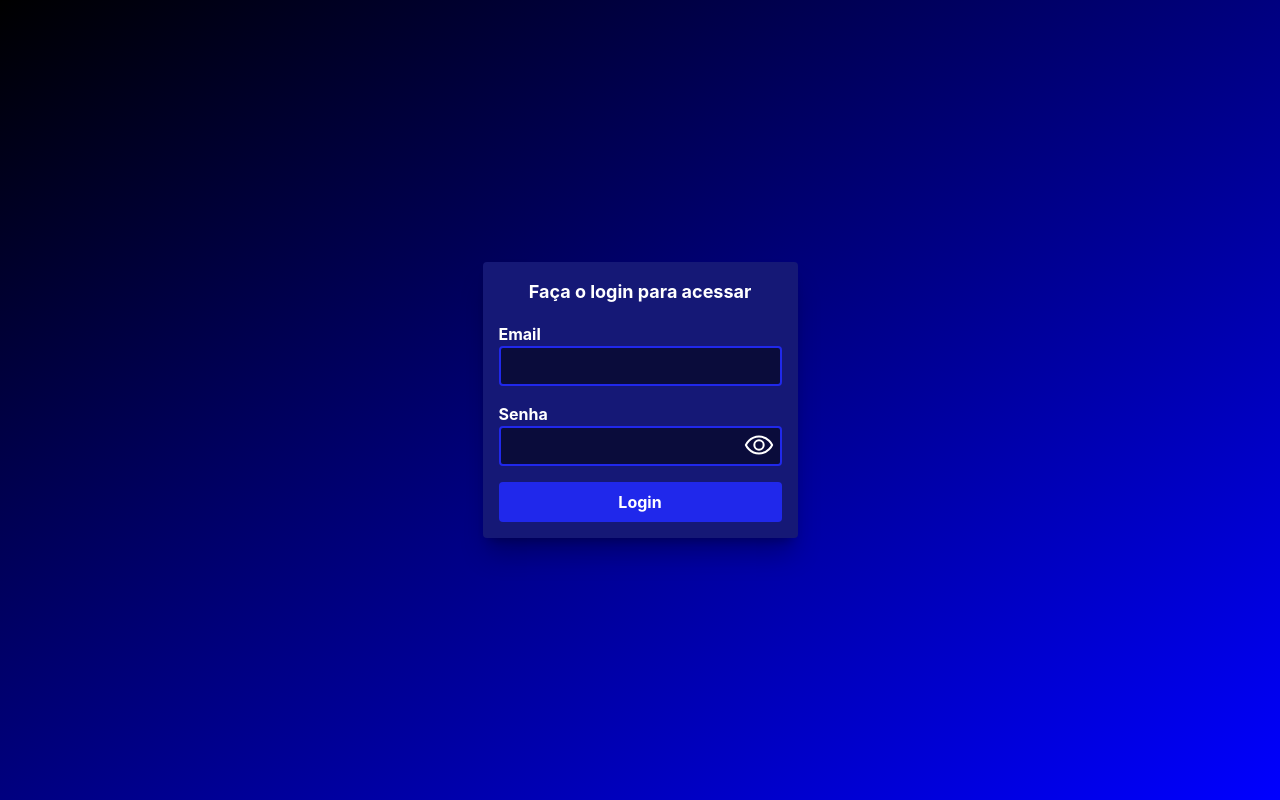
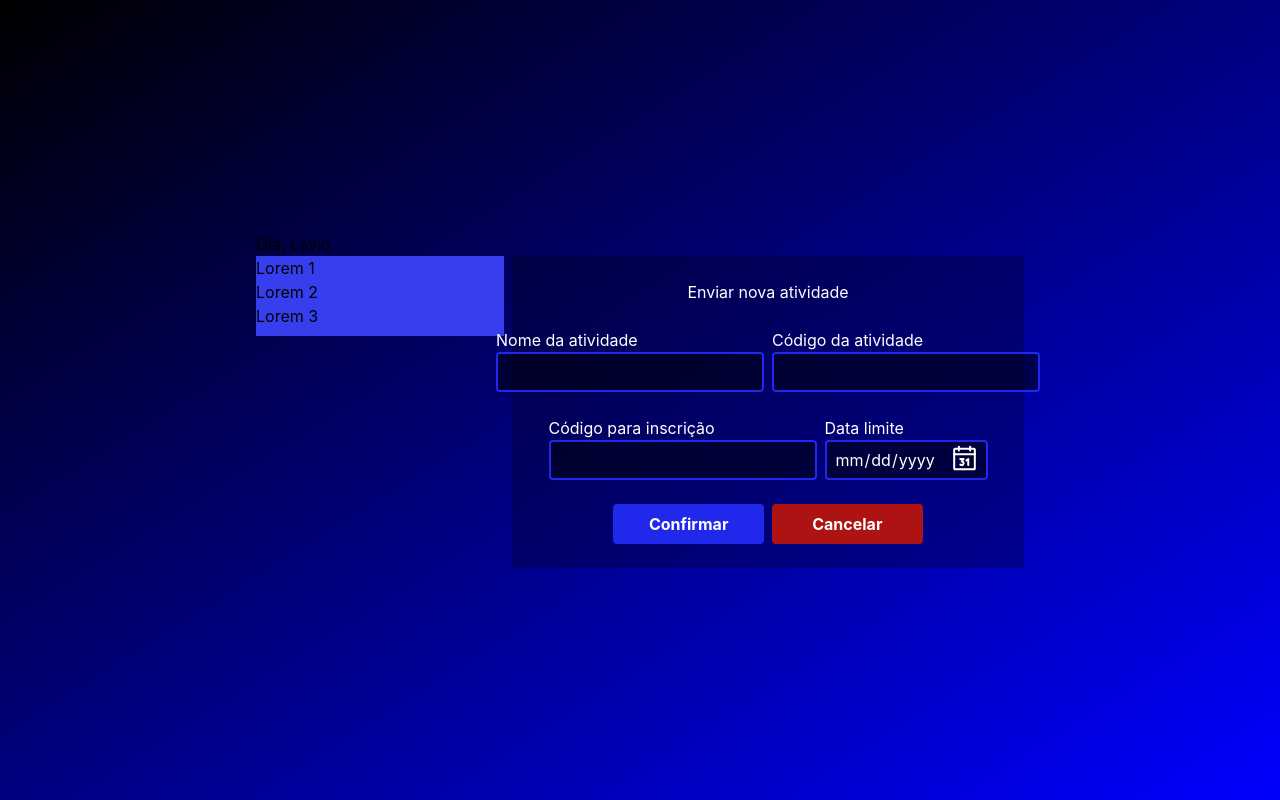
Before and after one commit to JoaoVictor-FA/Projeto-Eng-soft, a React (Vite) app in the folder frontend-engsoft/: page / in a window 1280 px wide. Built offline with nearby package versions, Linux system fonts and the light colour scheme.

Commit message:
add tela professor

```diff
--- a/frontend-engsoft/src/App.tsx
+++ b/frontend-engsoft/src/App.tsx
@@ -1,12 +1,14 @@
-import Login from './components/Login'
+import HomeProfessor from "./components/HomeProfessor";
+import Login from "./components/Login";
 
 function App() {
+  const isLogged = true;
 
   return (
-    <div className='bg-gradient-to-br from-black to-blue-pure h-screen flex justify-center items-center'>
-      <Login />
+    <div className="bg-gradient-to-br from-black to-blue-pure h-screen flex justify-center items-center">
+      {!isLogged ? <Login /> : <HomeProfessor />}
     </div>
-  )
+  );
 }
 
-export default App
+export default App;
--- /dev/null
+++ b/frontend-engsoft/src/components/CardAtividade.tsx
@@ -0,0 +1,9 @@
+interface IActivity {
+  name: string;
+  code: string;
+  limitDate: string;
+}
+
+export default function CardAtividade({ activity }: { activity: IActivity }) {
+  return <div>{activity.name}</div>;
+}
--- /dev/null
+++ b/frontend-engsoft/src/components/EnviarAtividade.tsx
@@ -0,0 +1,54 @@
+import calendarImg from "../assets/Calendar.svg";
+
+export default function EnviarAtividade() {
+  return (
+    <div className="text-white w-2/3 flex flex-col p-6 items-center bg-gray-main gap-6">
+      <h1>Enviar nova atividade</h1>
+      <div className="flex gap-2">
+        <label className="flex flex-col">
+          Nome da atividade
+          <input
+            className="bg-gray-dark h-10 border-blue-main border-2 rounded focus:outline-none p-2"
+            type="text"
+          />
+        </label>
+        <label className="flex flex-col">
+          Código da atividade
+          <input
+            className="bg-gray-dark h-10 border-blue-main border-2 rounded focus:outline-none p-2"
+            type="text"
+          />
+        </label>
+      </div>
+      <div className="flex gap-2">
+        <label className="flex flex-col">
+          Código para inscrição
+          <input
+            className="bg-gray-dark h-10 border-blue-main border-2 rounded focus:outline-none p-2"
+            type="text"
+          />
+        </label>
+        <label className="flex flex-col relative">
+          Data limite
+          <input
+            type="date"
+            className="bg-gray-dark h-10 border-blue-main border-2 rounded focus:outline-none p-2  w-full"
+          />
+          <img
+            src={calendarImg}
+            alt="calendario"
+            className="absolute right-2 top-7 cursor-pointer"
+          />
+        </label>
+      </div>
+      <div className="flex gap-2 w-2/3">
+        <button className="bg-blue-main w-1/2 h-10 rounded font-bold">
+          Confirmar
+        </button>
+        <button className="bg-red-secondary w-1/2 h-10 rounded font-bold">
+          Cancelar
+        </button>
+      </div>
+    </div>
+  );
+}
--- /dev/null
+++ b/frontend-engsoft/src/components/HomeProfessor.tsx
@@ -0,0 +1,40 @@
+import CardAtividade from "./CardAtividade";
+import EnviarAtividade from "./EnviarAtividade";
+
+const user = {
+  name: "Lávio",
+};
+
+const activities = [
+  {
+    name: "Lorem 1",
+    code: "A1",
+    limitDate: "2021-10-10",
+  },
+  {
+    name: "Lorem 2",
+    code: "A2",
+    limitDate: "2021-10-10",
+  },
+  {
+    name: "Lorem 3",
+    code: "A3",
+    limitDate: "2021-10-10",
+  },
+];
+
+export default function HomeProfessor() {
+  return (
+    <div className="flex flex-col w-3/5">
+      <h1>Olá, {user.name}</h1>
+      <section className="flex gap-2">
+        <div className="bg-blue-secondary h-20 w-1/2">
+          {activities.map((activity) => (
+            <CardAtividade activity={activity} />
+          ))}
+        </div>
+        <EnviarAtividade />
+      </section>
+    </div>
+  );
+}
--- a/frontend-engsoft/src/components/Login.tsx
+++ b/frontend-engsoft/src/components/Login.tsx
@@ -27,7 +27,7 @@ export default function Login() {
           />
           <img
             src={eye}
-            alt="eye"
+            alt="mostrar senha"
             className="absolute right-2 top-7 cursor-pointer"
             onClick={() => setVisiblePassword(!visiblePassword)}
           />
--- a/frontend-engsoft/tailwind.config.cjs
+++ b/frontend-engsoft/tailwind.config.cjs
@@ -15,8 +15,24 @@ module.exports = {
       gray: {
         light: "#F2F2F2",
         dark: "rgba(0, 0, 0, 0.5)",
-        main: "rgba(0, 0, 0, 0.25)"
-      }
+        main: "rgba(0, 0, 0, 0.25)",
+      },
+      red: {
+        main: "#EA1919",
+        secondary: "#AD1313",
+        dark: "#680000",
+      },
+      yellow: "#FFC700",
+      orange: "#FF7A00",
+      green: {
+        main: "#3CAE14",
+        dark: "#1D6916",
+      },
+      cyan: {
+        main: "#20EBD3",
+        secondary: "#6BF8E7",
+        dark: "#00AA96",
+      },
     },
   },
   plugins: [],
```
Also changed, not shown: frontend-engsoft/src/assets/Calendar.svg (added).
